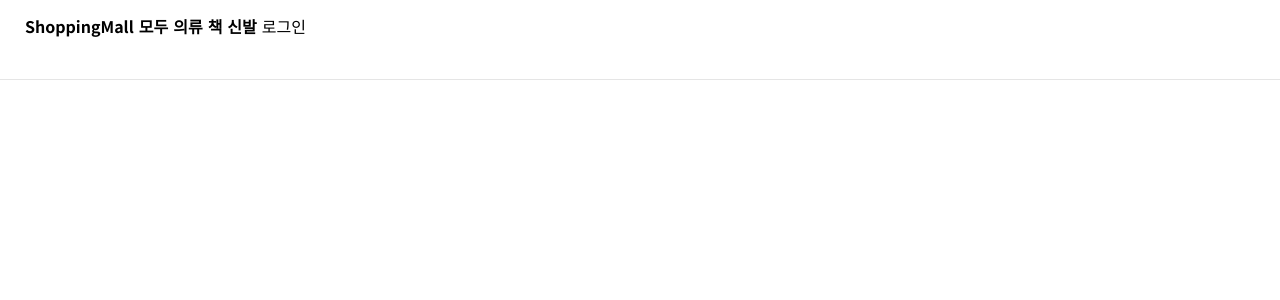
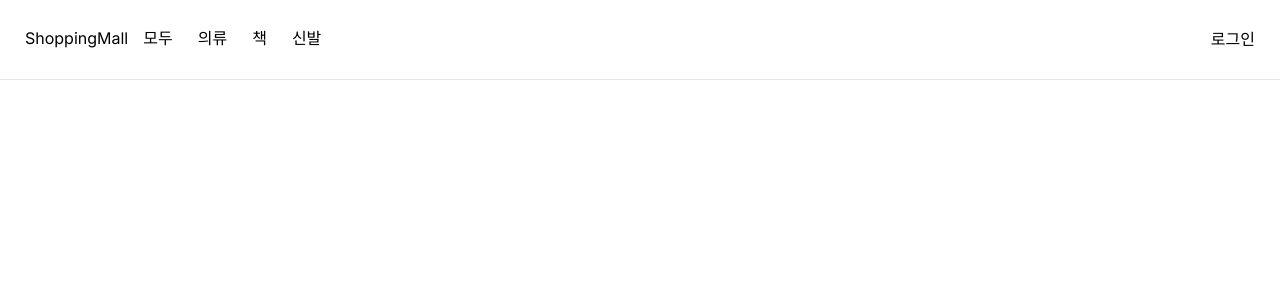
Before and after one commit to katl1314/next-shopping, a Next.js app: page / in a window 1280 px wide. Shown: the top 300 px of the page. Built offline with nearby package versions, Linux system fonts and the light colour scheme.

Commit message:
fix: next/link컴포넌트 사용할 때 a태그를 자식 컴포넌트로 사용하지 않도록 수정

```diff
--- a/app/components/organisms/Header/index.tsx
+++ b/app/components/organisms/Header/index.tsx
@@ -31,89 +31,60 @@ const NavLink = styled.span`
   display: inline;
 `;
 
-// 앵커 태그
-const Anchor = styled(Text)`
-  cursor: pointer;
-  &:hover {
-    text-decoration: underline;
-  }
-`;
-
 const Header = () => {
-  // const { cart } = useShoppingCartContext();
   const { authUser, isLoading } = useAuthContext();
   return (
     <HeaderWrap>
-      <Flex paddingLeft={3} paddingRight={3} justifyContent={'space-between'}>
-        <Nav as="nav" height="56px" alignItems={'center'}>
+      <Flex paddingleft={3} paddingright={3} justifycontent={'space-between'}>
+        <Nav as="nav" height="56px" alignitems={'center'}>
           <NavLink>
             <Link href="/" passHref>
-              <Anchor fontSize={32} fontWeight="700">
               ShoppingMall
-              </Anchor>
             </Link>
           </NavLink>
           <NavLink>
             <Box
               display={{ base: 'none', md: 'block' }}
-              paddingLeft={{ base: '5px', md: '10px' }}
-              paddingRight={{ base: '5px', md: '10px' }}
+              paddingleft={{ base: '5px', md: '10px' }}
+              paddingright={{ base: '5px', md: '10px' }}
             >
-              <Link href="/search/all" passHref>
-                <Anchor fontSize={24} fontWeight="700">
-                  모두
-                </Anchor>
-              </Link>
+              <Link href="/search/all">모두</Link>
             </Box>
           </NavLink>
           <NavLink>
             <Box
               display={{ base: 'none', md: 'block' }}
-              paddingLeft={{ base: '5px', md: '10px' }}
-              paddingRight={{ base: '5px', md: '10px' }}
+              paddingleft={{ base: '5px', md: '10px' }}
+              paddingright={{ base: '5px', md: '10px' }}
             >
-              <Link href="/search/clothes" passHref>
-                <Anchor fontSize={24} fontWeight="700">
-                  의류
-                </Anchor>
-              </Link>
+              <Link href="/search/clothes">의류</Link>
             </Box>
           </NavLink>
           <NavLink>
             <Box
               display={{ base: 'none', md: 'block' }}
-              paddingLeft={{ base: '5px', md: '10px' }}
-              paddingRight={{ base: '5px', md: '10px' }}
+              paddingleft={{ base: '5px', md: '10px' }}
+              paddingright={{ base: '5px', md: '10px' }}
             >
               {/* next/link passHref속성은 Link컴포넌트의 속성 href을 자식 컴포넌트에 전달. */}
-              <Link href="/search/books" passHref>
-                <Anchor fontSize={24} fontWeight="700">
-                  책
-                </Anchor>
-              </Link>
+              <Link href="/search/books">책</Link>
             </Box>
           </NavLink>
           <NavLink>
             <Box
               display={{ base: 'none', md: 'block' }}
-              paddingLeft={{ base: '5px', md: '10px' }}
-              paddingRight={{ base: '5px', md: '10px' }}
+              paddingleft={{ base: '5px', md: '10px' }}
+              paddingright={{ base: '5px', md: '10px' }}
             >
-              <Link href="/search/shoes" passHref>
-                <Anchor fontSize={24} fontWeight="700">
-                  신발
-                </Anchor>
-              </Link>
+              <Link href="/search/shoes">신발</Link>
             </Box>
           </NavLink>
         </Nav>
-        <Nav as="nav" height="58px" alignItems="center">
+        <Nav as="nav" height="58px" alignitems="center">
           <NavLink>
             <Box display={{ base: 'block', md: 'none' }}>
               <Link href="/search" passHref>
-                <Anchor fontSize={24} fontWeight="700">
                 <SearchIcon />
-                </Anchor>
               </Link>
             </Box>
           </NavLink>
@@ -123,7 +94,6 @@ const Header = () => {
               if (authUser) {
                 return (
                   <Link href={`/user/${authUser.id}`} passHref>
-                    <Anchor as="a">
                     <ShapeImage
                       shape="circle"
                       alt={authUser.username}
@@ -131,7 +101,6 @@ const Header = () => {
                       width={24}
                       height={24}
                     ></ShapeImage>
-                    </Anchor>
                   </Link>
                 );
               } else if (isLoading) {
@@ -139,11 +108,7 @@ const Header = () => {
                 return <Spinner isLoading={isLoading} color="red" size={24} />;
               } else {
                 // 미로그인 시
-                return (
-                  <Link href="/signin" passHref>
-                    <Anchor as="a">로그인</Anchor>
-                  </Link>
-                );
+                return <Link href="/signin">로그인</Link>;
               }
             })()}
           </NavLink>
```
Also changed, not shown: app/user/[id]/page.tsx (renamed from app/search/[id]/page.tsx), 1 other file (tests, documents, lock files or other folders). Lines whose indentation alone changed are shown as unchanged.
